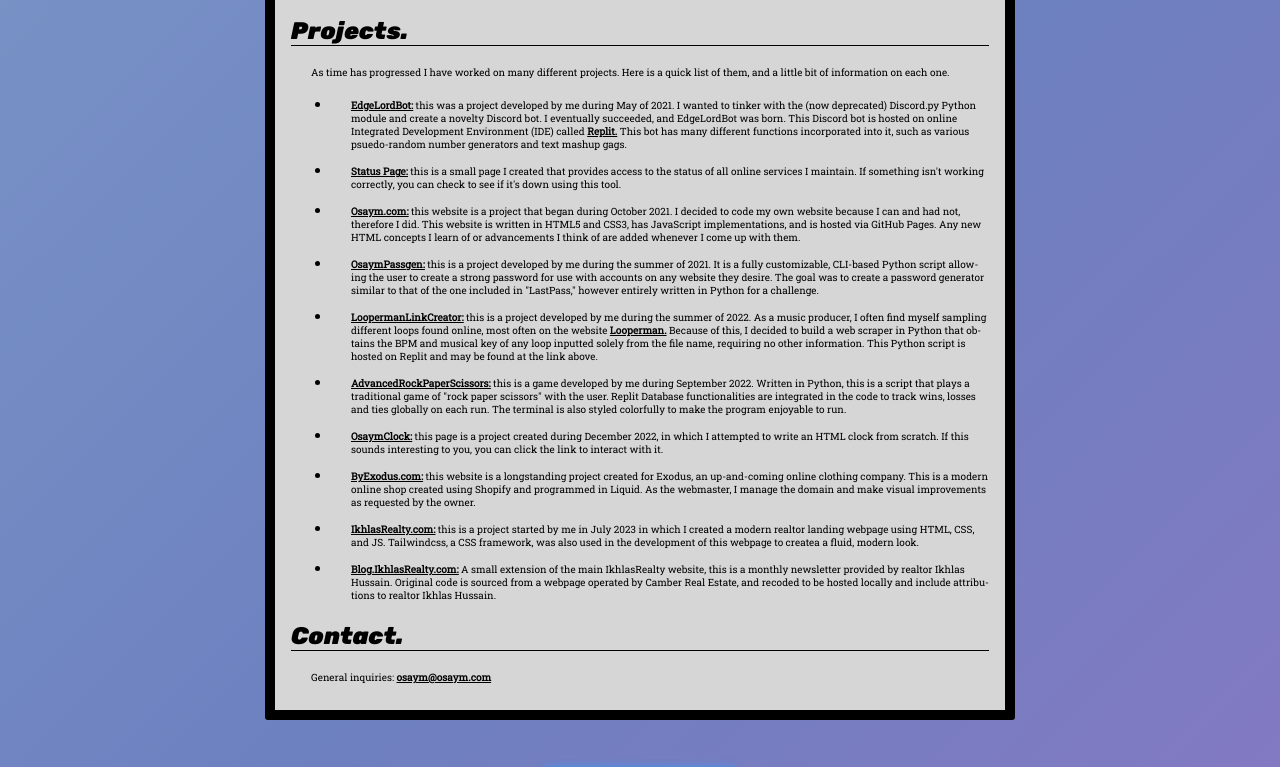
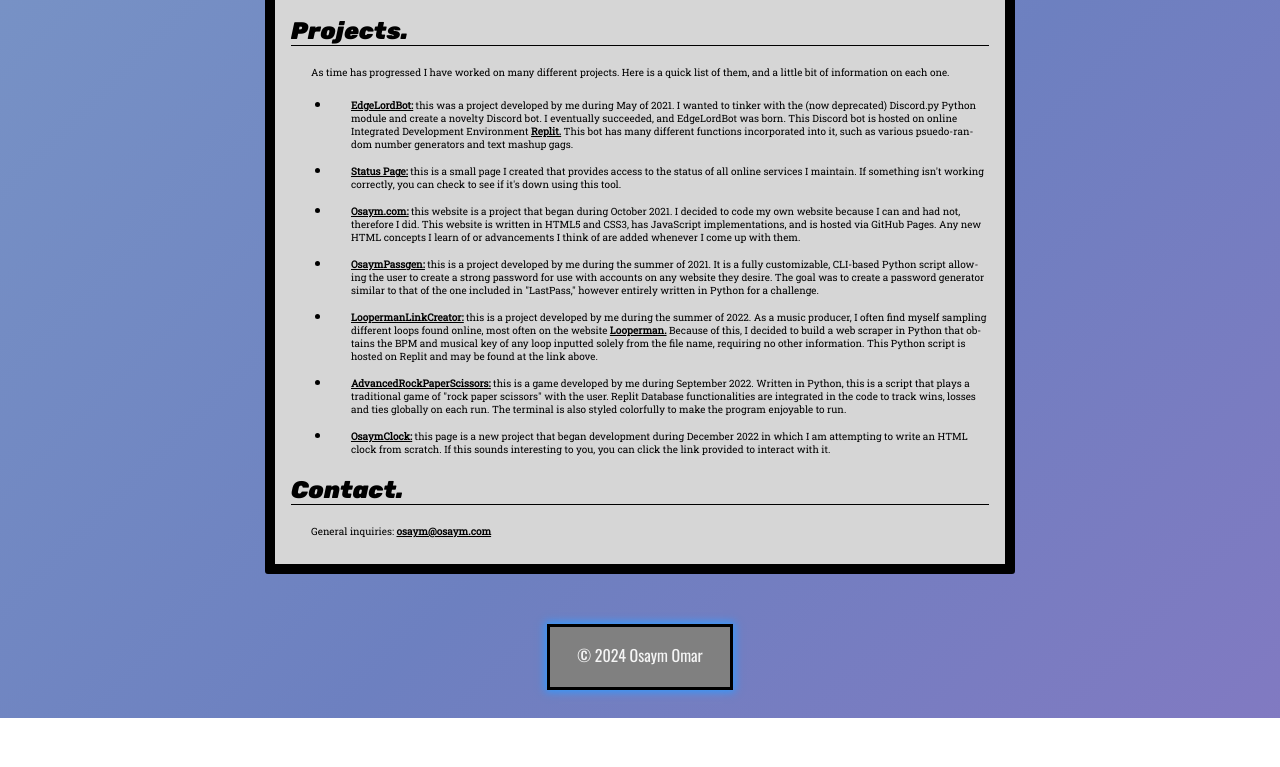
Before and after one commit to Osaym/osaym.github.io, a plain HTML site: page index.html in a window 1280 px wide. Shown: the part 507-1274 px from the top of the page. After the commit the page ends 1225 px from the top, so only its background shows below. Drawn offline with nearby package versions, Linux system fonts and the light colour scheme.

Commit message:
Revert "Update index.html"
This reverts commit 215d3c2a433baaa4a514f9c65fbe6393aa114322.

```diff
--- a/index.html
+++ b/index.html
@@ -54,16 +54,13 @@
           <h2>Projects.</h2>
           <p>As time has progressed I have worked on many different projects. Here is a quick list of them, and a little bit of information on each one.</p>
           <ul>
-            <li><p><u><a target="_blank" href="https://replit.com/@Osaym/EdgeLordBot/">EdgeLordBot:</a></u> this was a project developed by me during May of 2021. I wanted to tinker with the (now deprecated) Discord.py Python module and create a novelty Discord bot. I eventually succeeded, and EdgeLordBot was born. This Discord bot is hosted on online Integrated Development Environment (IDE) called <a target="_blank" href="https://www.replit.com/">Replit.</a> This bot has many different functions incorporated into it, such as various psuedo-random number generators and text mashup gags.</p></li>
+            <li><p><u><a target="_blank" href="https://replit.com/@Osaym/EdgeLordBot/">EdgeLordBot:</a></u> this was a project developed by me during May of 2021. I wanted to tinker with the (now deprecated) Discord.py Python module and create a novelty Discord bot. I eventually succeeded, and EdgeLordBot was born. This Discord bot is hosted on online Integrated Development Environment <a target="_blank" href="https://www.replit.com/">Replit.</a> This bot has many different functions incorporated into it, such as various psuedo-random number generators and text mashup gags.</p></li>
             <li><p><u><a target="_blank" href="https://stats.uptimerobot.com/XVMgnsnRxX">Status Page:</a></u> this is a small page I created that provides access to the status of all online services I maintain. If something isn't working correctly, you can check to see if it's down using this tool.</p></li>
             <li><p><u><a target="_blank" href="https://github.com/Osaym/osaym.github.io">Osaym.com:</a></u> this website is a project that began during October 2021. I decided to code my own website because I can and had not, therefore I did. This website is written in HTML5 and CSS3, has JavaScript implementations, and is hosted via GitHub Pages. Any new HTML concepts I learn of or advancements I think of are added whenever I come up with them.</p></li>
             <li><p><u><a target="_blank" href="https://replit.com/@Osaym/OsaymPassGen">OsaymPassgen:</a></u> this is a project developed by me during the summer of 2021. It is a fully customizable, CLI-based Python script allowing the user to create a strong password for use with accounts on any website they desire. The goal was to create a password generator similar to that of the one included in "LastPass," however entirely written in Python for a challenge.</p></li>
             <li><p><u><a target="_blank" href="https://replit.com/@Osaym/LoopermanLinkCreator">LoopermanLinkCreator:</a></u> this is a project developed by me during the summer of 2022. As a music producer, I often find myself sampling different loops found online, most often on the website <a target="_blank" href="https://www.looperman.com">Looperman.</a> Because of this, I decided to build a web scraper in Python that obtains the BPM and musical key of any loop inputted solely from the file name, requiring no other information. This Python script is hosted on Replit and may be found at the link above.</p></li>
             <li><p><u><a target="_blank" href="https://replit.com/@Osaym/AdvancedRockPaperScissors">AdvancedRockPaperScissors:</a></u> this is a game developed by me during September 2022. Written in Python, this is a script that plays a traditional game of "rock paper scissors" with the user. Replit Database functionalities are integrated in the code to track wins, losses and ties globally on each run. The terminal is also styled colorfully to make the program enjoyable to run.</p></li>
-            <li><p><u><a target="_blank" href="/clock.html">OsaymClock:</a></u> this page is a project created during December 2022, in which I attempted to write an HTML clock from scratch. If this sounds interesting to you, you can click the link to interact with it.</p></li>
-            <li><p><u><a target="_blank" href="https://byexodus.com/">ByExodus.com:</a></u> this website is a longstanding project created for Exodus, an up-and-coming online clothing company. This is a modern online shop created using Shopify and programmed in Liquid. As the webmaster, I manage the domain and make visual improvements as requested by the owner.</p></li>
-            <li><p><u><a target="_blank" href="https://ikhlasrealty.com/">IkhlasRealty.com:</a></u> this is a project started by me in July 2023 in which I created a modern realtor landing webpage using HTML, CSS, and JS. Tailwindcss, a CSS framework, was also used in the development of this webpage to createa a fluid, modern look.</p></li>
-            <li><p><u><a target="_blank" href="https://blog.ikhlasrealty.com/">Blog.IkhlasRealty.com:</a></u> A small extension of the main IkhlasRealty website, this is a monthly newsletter provided by realtor Ikhlas Hussain. Original code is sourced from a webpage operated by Camber Real Estate, and recoded to be hosted locally and include attributions to realtor Ikhlas Hussain.</p></li>
+            <li><p><u><a target="_blank" href="/clock.html">OsaymClock:</a></u> this page is a new project that began development during December 2022 in which I am attempting to write an HTML clock from scratch. If this sounds interesting to you, you can click the link provided to interact with it.</p></li>
           </ul>
 
           <h2>Contact.</h2>
```
